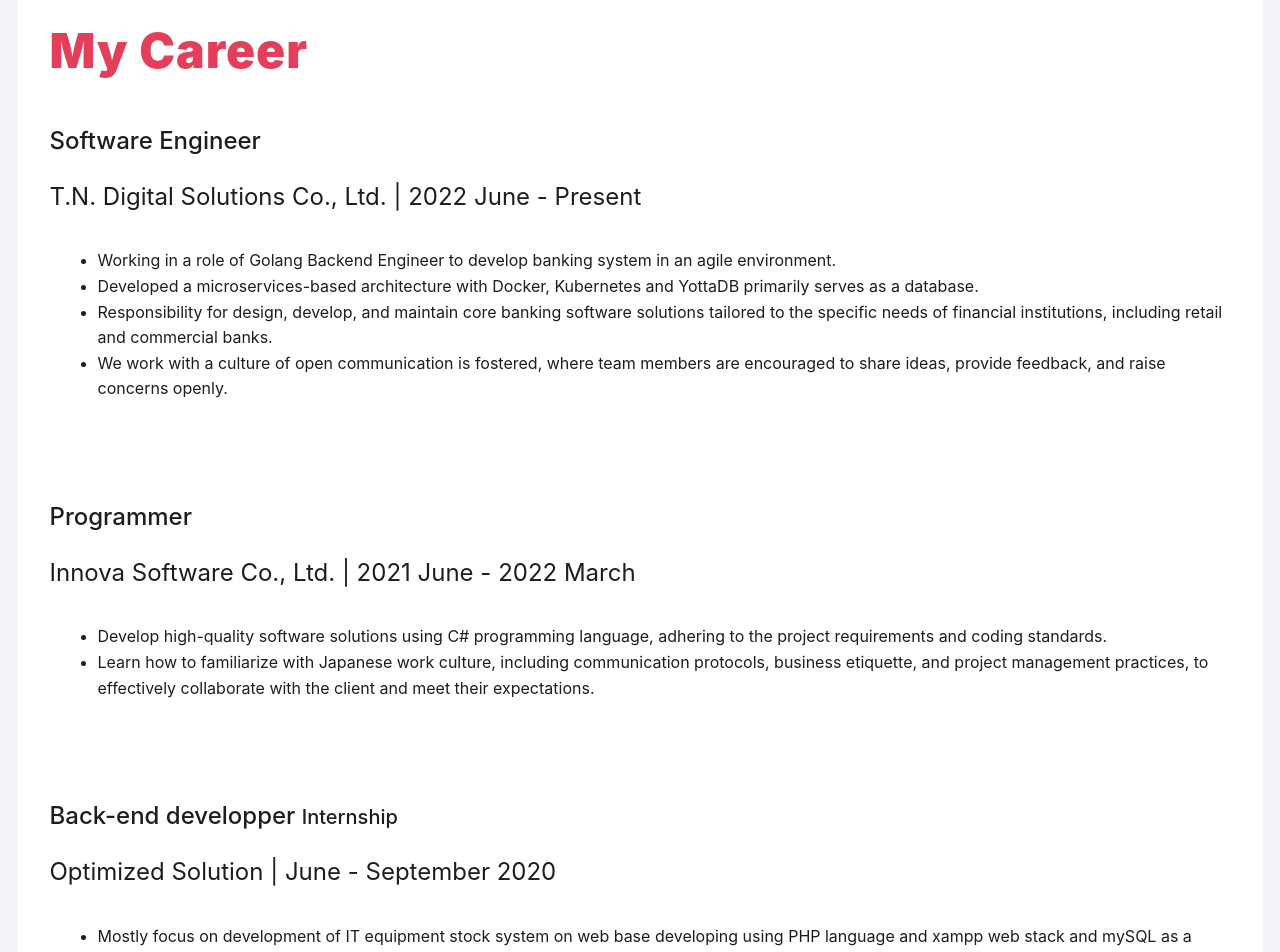
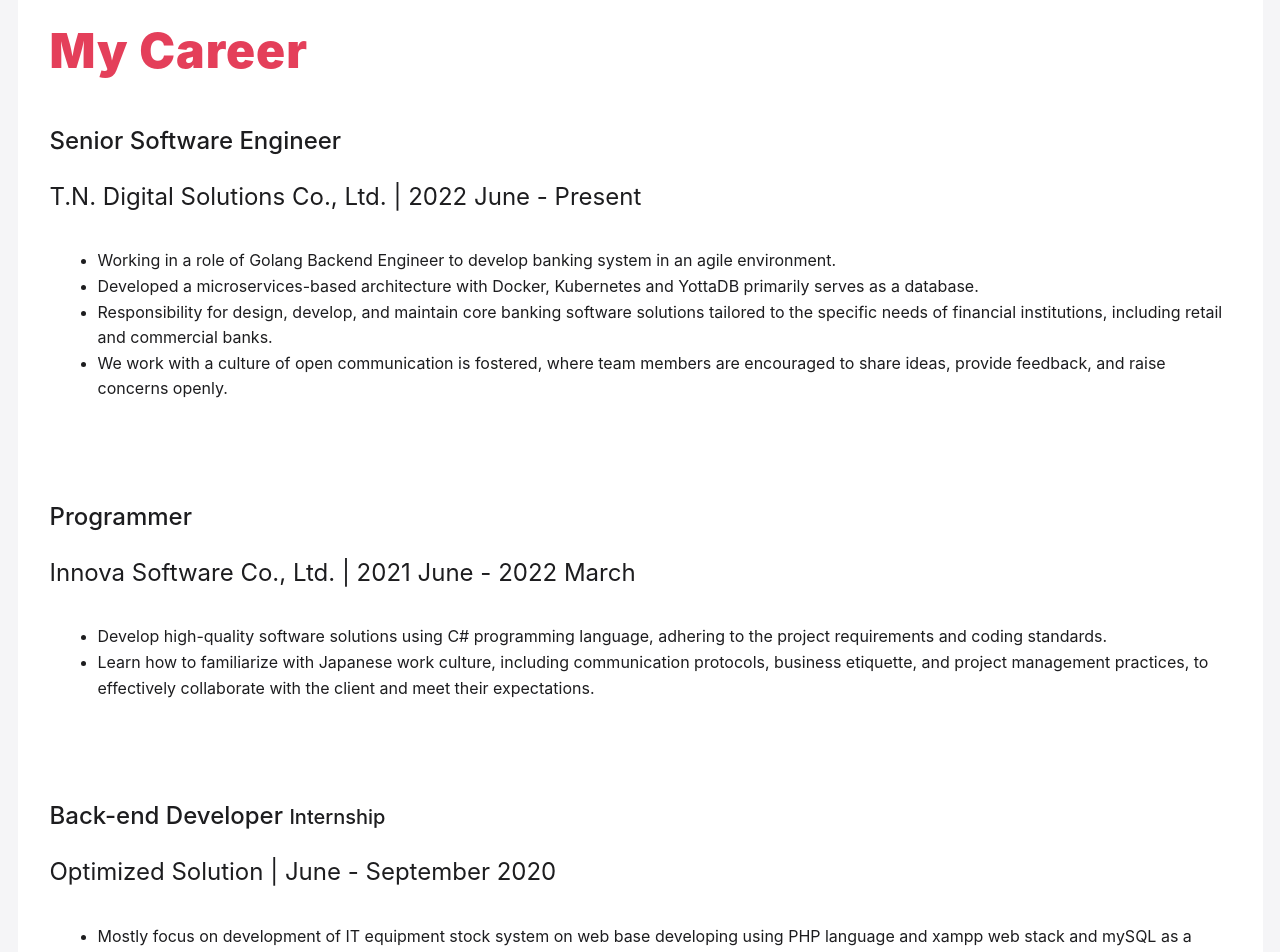
Before and after one commit to cantidentify/atip-portfolio, a React (Create React App) app: page / in a window 1280 px wide. Shown: the part 1300-2252 px from the top of the page. Built offline with nearby package versions, Linux system fonts and the light colour scheme.

Commit message:
Change career title

```diff
--- a/src/components/Career.js
+++ b/src/components/Career.js
@@ -6,7 +6,7 @@
         </div>
         <div className="career-content">
             <div className="career-detail">
-                <p className="career-title">Software Engineer</p>
+                <p className="career-title">Senior Software Engineer</p>
                 <p className="career-ferm-name">T.N. Digital Solutions Co., Ltd. | 2022 June - Present</p>
                 <ul className="career-list">
                     <li>Working in a role of Golang Backend Engineer to develop banking system in an agile environment.</li>
@@ -24,7 +24,7 @@
                 </ul>
             </div>
             <div className="career-detail">
-                <p className="career-title">Back-end developper <small>Internship</small></p>
+                <p className="career-title">Back-end Developer <small>Internship</small></p>
                 <p className="career-ferm-name">Optimized Solution | June - September 2020</p>
                 <ul className="career-list">
                     <li>Mostly focus on development of IT equipment stock system on web base developing using PHP language and xampp web stack and mySQL as a database</li>
```
